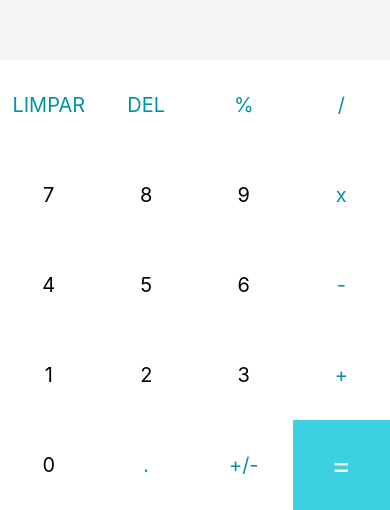
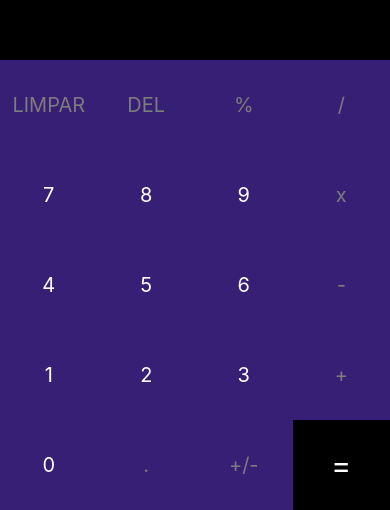
Before and after one commit to ArthurPDitch/App-Calculadora-React-Native, a React Native app in the folder Calculadora/: screen / in a window 390 px wide. Shown: the part 334-844 px from the top of the page. Built offline with nearby package versions, Linux system fonts and the light colour scheme.

Commit message:
Update App.js

```diff
--- a/Calculadora/App.js
+++ b/Calculadora/App.js
@@ -73,12 +73,12 @@ export default function App() {
 
         {buttons.map((button) =>
           button === '=' ? // Mapeamento do botão =
-        <TouchableOpacity onPress={() => handleInput(button)} key={button} style={[styles.button, {backgroundColor: '#3dd0e3'}]}>
+        <TouchableOpacity onPress={() => handleInput(button)} key={button} style={[styles.button, {backgroundColor: 'black'}]}>
           <Text style={[styles.textButton, {color: "white", fontSize: 30}]}>{button}</Text>
         </TouchableOpacity>
           : // Mapeamento dos outros botões
           <TouchableOpacity onPress={() => handleInput(button)} key={button} style={styles.button}>
-            <Text style={[styles.textButton, {color: typeof(button) === 'number' ? 'black': '#0093a6'}]}>{button}</Text>
+            <Text style={[styles.textButton, {color: typeof(button) === 'number' ? 'white': '#7c7c7c'}]}>{button}</Text>
           </TouchableOpacity>
         )}
       </View>
@@ -93,11 +93,11 @@ const styles = StyleSheet.create({
   },
   results: {
     flex: 2,
-    justifyContent: "center",
-    backgroundColor: "#f5f5f5"
+    justifyContent: 'flex-end',
+    backgroundColor: "black"
   },
   resultText: {
-    color: "#282F38",
+    color: "white",
     fontSize: 32,
     fontWeight: "bold",
     padding: 12,
@@ -114,7 +114,7 @@ const styles = StyleSheet.create({
     flexWrap: 'wrap',
   },
   button: {
-    backgroundColor: 'white',
+    backgroundColor: '#371f76',
     alignItems: 'center',
     justifyContent: 'center',
     minWidth: 90,
```
